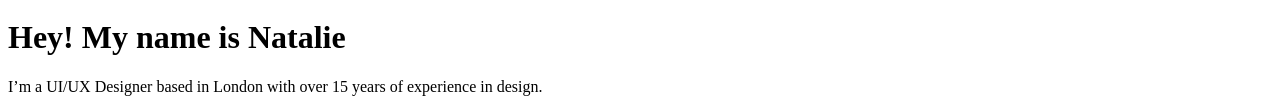
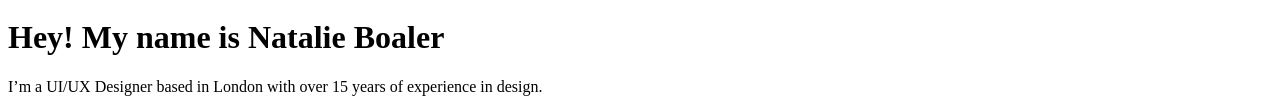
Before and after one commit to NatalieBoaler/portfolio, a plain HTML site: page index.html in a window 1280 px wide. Shown: the part 176-285 px from the top of the page. Drawn offline with Linux system fonts and the light colour scheme.

Commit message:
Revert ""Boaler" removed from header"
This reverts commit 66d931ec874068ea9c16b80c3495cd978a3acdd3.

```diff
--- a/index.html
+++ b/index.html
@@ -26,7 +26,7 @@
 	<main><!-- For the hero section -->
 	<div>
 		<div>
-			<h1>Hey! My name is Natalie</h1>
+			<h1>Hey! My name is Natalie Boaler</h1>
 			<p>I’m a UI/UX Designer based in London with over 15 years of experience in design.</p>
 		</div>
 	</div>
```
